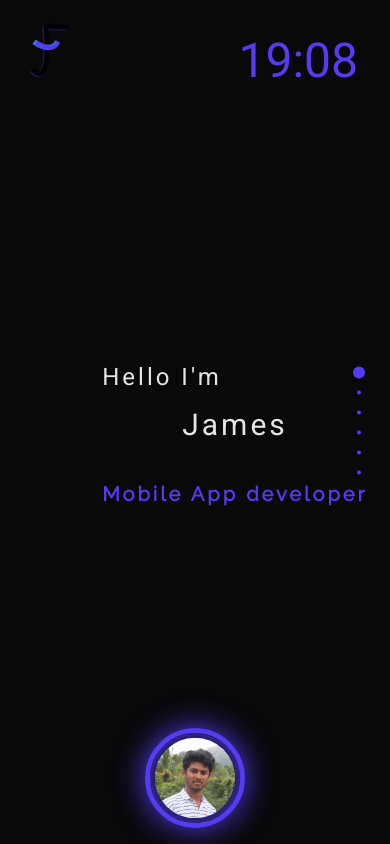
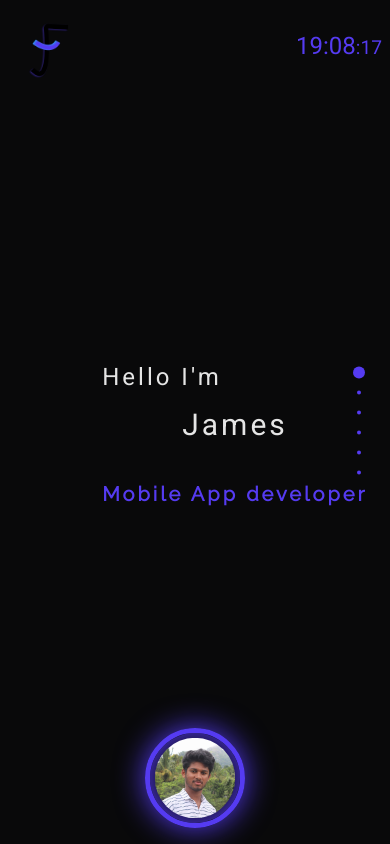
Before and after one commit to iamjamesfrancis/demo-portfolio, a plain HTML site: page index.html in a window 390 px wide. Drawn offline with Linux system fonts and the light colour scheme.

Commit message:
updated time

```diff
--- a/js/app.js
+++ b/js/app.js
@@ -49,10 +49,19 @@ tl.to(".loader", { y: "-100%", duration: 0.5 });
 // tl.to(".slider", { y: "-100%", duration: 0.5 });
 // tl.to(".slider", { opacity: 1, duration: 0.5 }, { opacity: 0 }, "-=1");
 
-let time = new Date();
-document.getElementById("time").innerText = `${("00" + time.getHours()).slice(
-  -2
-)}:${("00" + time.getMinutes()).slice(-2)}`;
+function currentTime() {
+  let time = new Date();
+  document.getElementById("time").innerHTML = `${("00" + time.getHours()).slice(
+    -2
+  )}:${("00" + time.getMinutes()).slice(-2)}<span style="font-size:1.2rem">:${(
+    "00" + time.getSeconds()
+  ).slice(-2)}</span>`;
+}
+setInterval(currentTime(), 100);
+setInterval(() => {
+  currentTime();
+}, 100);
+
 // Service Worker Installation
 if ("serviceWorker" in navigator) {
   navigator.serviceWorker.register("sw.js").then((reg) => {
--- a/style/main.scss
+++ b/style/main.scss
@@ -292,6 +292,10 @@ body {
 //  Responsive
 
 @media screen and (max-width: 920px) {
+  .time {
+    font-size: 1.5rem;
+    right: 0.5rem;
+  }
   .logo {
     height: 100px;
     width: 100px;
--- a/sw.js
+++ b/sw.js
@@ -1,5 +1,5 @@
 const currentCacheName = "static-v4";
-// Last `v static-v3
+// Last `v static-v4
 self.addEventListener("install", (e) => {
   self.skipWaiting();
 
```
Also changed, not shown: style/main.css, 1 other file.
